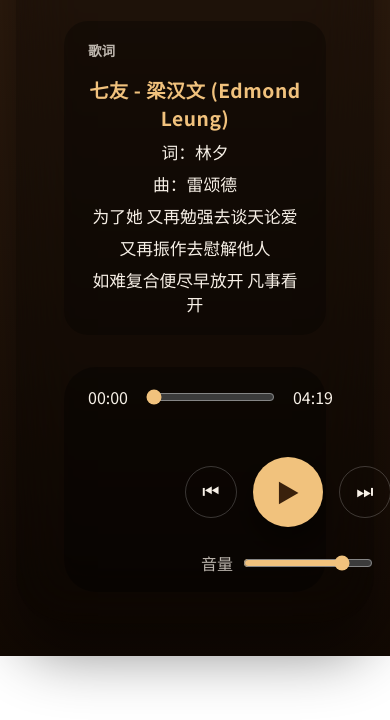
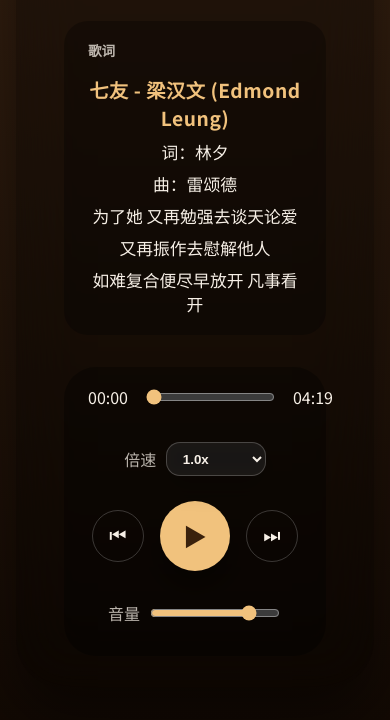
Before and after one commit to loveStudyOfXiaoMing/music-play.github.io, a plain HTML site: page index.html in a window 390 px wide. Shown: the part 653-1373 px from the top of the page. Before the commit the page ends 1309 px from the top, so only its background shows below. Drawn offline with Linux system fonts and the light colour scheme; no server answers.

Commit message:
增加倍速播放功能

```diff
--- a/app.js
+++ b/app.js
@@ -150,6 +150,7 @@ const elements = {
   prev: document.querySelector('[data-prev]'),
   next: document.querySelector('[data-next]'),
   volume: document.querySelector('[data-volume]'),
+  speed: document.querySelector('[data-speed]'),
   studentId: document.querySelector('[data-student-id]'),
   studentName: document.querySelector('[data-student-name]'),
   disc: document.querySelector('[data-disc]')
@@ -159,7 +160,8 @@ const state = {
   currentIndex: 0,
   isPlaying: false,
   lyrics: [],
-  currentLyricIndex: -1
+  currentLyricIndex: -1,
+  playbackRate: 1
 };
 
 function applyTheme(theme) {
@@ -199,7 +201,18 @@ function formatTime(value) {
 function updateStatusLabel() {
   const order = `${state.currentIndex + 1}/${playlist.length}`;
   const play = state.isPlaying ? '播放中' : '待播放';
-  elements.status.textContent = `${play} · 第 ${order} 首`;
+  const rate = state.playbackRate || 1;
+  const rateText = rate !== 1 ? ` · 倍速 ${rate}x` : '';
+  elements.status.textContent = `${play} · 第 ${order} 首${rateText}`;
+}
+
+function applyPlaybackRateFromUI() {
+  if (!elements.audio) return 1;
+  const raw = elements.speed ? Number(elements.speed.value) : 1;
+  const rate = Number.isFinite(raw) && raw > 0 ? raw : 1;
+  elements.audio.playbackRate = rate;
+  state.playbackRate = rate;
+  return rate;
 }
 
 function showLyricPlaceholder(message = '歌词加载中...') {
@@ -346,6 +359,7 @@ function loadTrack(index) {
   elements.duration.textContent = formatTime(track.duration);
   elements.progress.value = 0;
   elements.currentTime.textContent = '00:00';
+  applyPlaybackRateFromUI();
   loadLyrics(track);
   updateStatusLabel();
 }
@@ -423,6 +437,14 @@ function handleVolumeInput(event) {
   elements.audio.volume = Number(event.target.value);
 }
 
+function handleSpeedChange(event) {
+  const value = Number(event.target.value);
+  if (!Number.isFinite(value) || value <= 0) return;
+  elements.audio.playbackRate = value;
+  state.playbackRate = value;
+  updateStatusLabel();
+}
+
 function bootstrap() {
   initStudentInfo();
   loadTrack(state.currentIndex);
@@ -443,6 +465,7 @@ elements.prev.addEventListener('click', prevTrack);
 elements.next.addEventListener('click', nextTrack);
 elements.progress.addEventListener('input', handleProgressInput);
 elements.volume.addEventListener('input', handleVolumeInput);
+elements.speed.addEventListener('change', handleSpeedChange);
 
 elements.audio.addEventListener('timeupdate', handleTimeUpdate);
 elements.audio.addEventListener('ended', nextTrack);
--- a/index.html
+++ b/index.html
@@ -60,16 +60,29 @@
           <span data-duration>00:00</span>
         </div>
         <div class="control-row">
-          <div style="width: 400px;"></div>
+          <div class="side-controls">
+            <label class="speed">
+              <span>倍速</span>
+              <select data-speed>
+                <option value="0.75">0.75x</option>
+                <option value="1" selected>1.0x</option>
+                <option value="1.25">1.25x</option>
+                <option value="1.5">1.5x</option>
+                <option value="2">2.0x</option>
+              </select>
+            </label>
+          </div>
           <div class="center-buttons">
             <button class="round" data-prev aria-label="上一曲">⏮</button>
             <button class="round round--big" data-toggle aria-label="播放">▶</button>
             <button class="round" data-next aria-label="下一曲">⏭</button>
           </div>
-          <label class="volume">
-            <span>音量</span>
-            <input type="range" min="0" max="1" step="0.01" value="0.8" data-volume />
-          </label>
+          <div class="side-controls side-controls--right">
+            <label class="volume">
+              <span>音量</span>
+              <input type="range" min="0" max="1" step="0.01" value="0.8" data-volume />
+            </label>
+          </div>
         </div>
       </section>
     </main>
--- a/styles.css
+++ b/styles.css
@@ -255,11 +255,21 @@ body {
 }
 
 .control-row {
+  display: grid;
+  grid-template-columns: 1fr auto 1fr;
+  align-items: center;
+  gap: 1.5rem;
+}
+
+.side-controls {
   display: flex;
   align-items: center;
-  justify-content: center;
-  gap: 1.5rem;
-  flex-wrap: wrap;
+  justify-content: flex-start;
+  min-height: 52px;
+}
+
+.side-controls--right {
+  justify-content: flex-end;
 }
 
 .center-buttons {
@@ -300,12 +310,36 @@ body {
   align-items: center;
   gap: 0.5rem;
   color: var(--muted);
-  margin-left: auto;
 }
 
 .volume input[type='range'] {
   width: 130px;
   accent-color: var(--accent);
+}
+
+.speed {
+  display: flex;
+  align-items: center;
+  gap: 0.6rem;
+  color: var(--muted);
+}
+
+.speed select {
+  background: rgba(255, 255, 255, 0.08);
+  color: var(--text);
+  border: 1px solid rgba(255, 255, 255, 0.2);
+  border-radius: 14px;
+  padding: 0.45rem 0.75rem;
+  min-width: 100px;
+  font-weight: 600;
+  cursor: pointer;
+  box-shadow: 0 12px 24px rgba(0, 0, 0, 0.2);
+  backdrop-filter: blur(6px);
+}
+
+.speed select:focus {
+  outline: 2px solid var(--accent);
+  outline-offset: 2px;
 }
 
 @media (max-width: 900px) {
@@ -317,9 +351,16 @@ body {
     align-items: center;
   }
   .control-row {
-    flex-direction: column;
+    grid-template-columns: 1fr;
+    justify-items: center;
+    gap: 1rem;
+  }
+  .side-controls,
+  .side-controls--right {
+    width: 100%;
+    justify-content: center;
   }
   .volume {
-    margin-left: 0;
+    justify-content: center;
   }
 }
```
